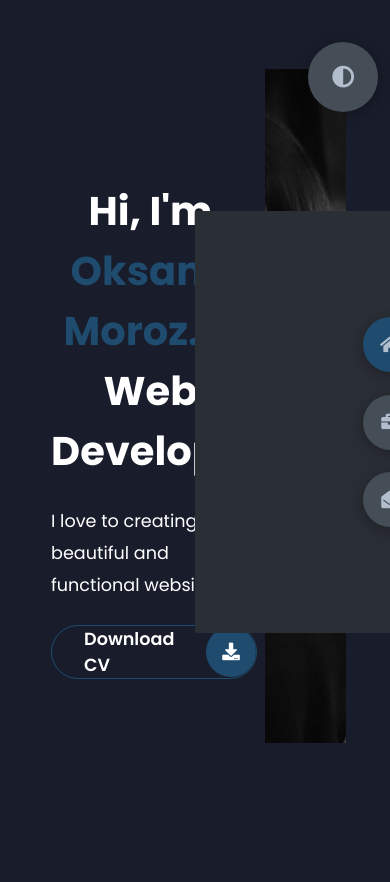
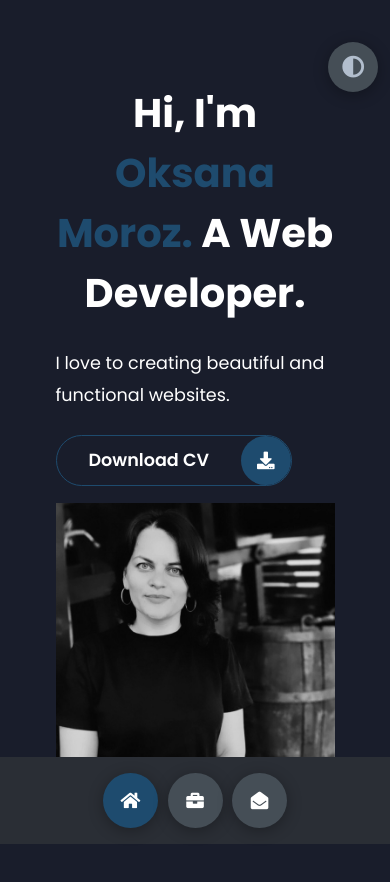
Before and after one commit to OkMoroz/portfolio, a plain HTML site: page index.html in a window 390 px wide. Drawn offline with Linux system fonts and the light colour scheme.

Commit message:
fixed mobile version

```diff
--- a/index.html
+++ b/index.html
@@ -7,7 +7,6 @@
     <meta name="viewport" content="width=device-width, initial-scale=1.0">
     <title>Portfolio</title>
     <link rel="stylesheet" href="styles/styles.css">
-    <link rel="stylesheet" href="dist/styles.css">
     <link rel="preconnect" href="https://fonts.googleapis.com">
     <link rel="preconnect" href="https://fonts.gstatic.com" crossorigin>
     <link rel="stylesheet" href="https://cdnjs.cloudflare.com/ajax/libs/font-awesome/5.15.4/css/all.min.css"
--- a/styles/_media.scss
+++ b/styles/_media.scss
@@ -1,39 +1,43 @@
+@media screen and (max-width: 600px) {
+    header {
+        padding: 0;
+    }
 
-@media screen and (max-width: 600px) {
-    header{
-        padding: 0 !important;
-    }
-    .theme-btn{
+    .theme-btn {
         width: 50px;
         height: 50px;
     }
-    .header-content{
+
+    .header-content {
         grid-template-columns: repeat(1, 1fr);
         padding-bottom: 6rem;
     }
 
-    .left-header{
-        .h-shape{
+    .left-header {
+        .h-shape {
             display: none;
         }
     }
-    .right-header{
+
+    .right-header {
         grid-row: 1;
-        padding-right: 0rem !important;
+        padding-right: 0rem;
         width: 90%;
         margin: 0 auto;
-        .name{
-            font-size: 2.5rem !important;
+
+        .name {
+            font-size: 2.5rem;
             text-align: center;
             padding-top: 3rem;
         }
     }
-    .header-content .left-header .image{
+
+    .header-content .left-header .image {
         margin: 0 auto;
         width: 90%;
     }
 
-    .controls{
+    .controls {
         top: auto;
         bottom: 0;
         flex-direction: row;
@@ -41,182 +45,193 @@
         left: 50%;
         transform: translateX(-50%);
         width: 100%;
-        background-color: var(--color-grey-5);
-        .control{
+        .control {
             margin: 1rem .3rem;
         }
     }
 
-    .container{
-        padding: 2rem 2.5rem !important;
+    .container {
+        padding: 2rem 2.5rem;
     }
 
-    .portfolios{
+    .portfolios {
         grid-template-columns: repeat(1, 1fr);
         padding-bottom: 6rem;
         margin-top: 1rem;
     }
 
-    .contact-content-con{
+    .contact-content-con {
         flex-direction: column;
-        .right-contact{
+
+        .right-contact {
             margin-left: 0;
             margin-top: 2.5rem;
         }
+    }
 
-    }
-    .contact-content-con .right-contact .i-c-2{
+    .contact-content-con .right-contact .i-c-2 {
         flex-direction: column;
     }
-    .contact-content-con .right-contact .i-c-2 :last-child{
+
+    .contact-content-con .right-contact .i-c-2 :last-child {
         margin-left: 0;
         margin-top: 1.5rem;
     }
 
-    .contact-content-con .right-contact{
+    .contact-content-con .right-contact {
         margin-bottom: 6rem;
     }
 
-    .contact-item{
+    .contact-item {
         flex-direction: column;
         margin: 1rem 0;
-        p{
+
+        p {
             font-size: 15px;
             color: var(--color-grey-2);
         }
-        span{
+
+        span {
             font-size: 15px;
         }
-        .icon{
+
+        .icon {
             grid-template-columns: 25px 1fr;
         }
     }
 
+    .main-title {
+        h2 {
+            font-size: 2rem;
 
-    .main-title{
-        h2{
-            font-size: 2rem;
-            span{
+            span {
                 font-size: 2.3rem;
             }
-            .bg-text{
+
+            .bg-text {
                 font-size: 2.3rem;
             }
         }
     }
 }
 
-@media screen and (max-width:1432px){
-    .container{
+@media screen and (max-width: 1432px) {
+    .container {
         padding: 7rem 11rem;
     }
 
-    .contact-content-con{
+    .contact-content-con {
         flex-direction: column;
-        .right-contact{
+
+        .right-contact {
             margin-left: 0;
             margin-top: 2.5rem;
         }
+    }
 
-    }
-    .contact-content-con .right-contact .i-c-2{
+    .contact-content-con .right-contact .i-c-2 {
         flex-direction: column;
     }
-    .contact-content-con .right-contact .i-c-2 :last-child{
+
+    .contact-content-con .right-contact .i-c-2 :last-child {
         margin-left: 0;
         margin-top: 1.5rem;
     }
 
-    .contact-content-con .right-contact{
+    .contact-content-con .right-contact {
         margin-bottom: 6rem;
     }
 
-    .main-title{
-        h2{
-            .bg-text{
+    .main-title {
+        h2 {
+            .bg-text {
                 font-size: 5.5rem;
             }
         }
     }
-
 }
 
-
-
-
-@media screen and (max-width:1250px){
-    .portfolios{
+@media screen and (max-width: 1250px) {
+    .portfolios {
         grid-template-columns: repeat(2, 1fr);
     }
-    .header-content .right-header{
+
+    .header-content .right-header {
         padding-right: 9rem;
     }
+}
 
-}
-@media screen and (max-width:660px){
-    .portfolios{
+@media screen and (max-width: 660px) {
+    .portfolios {
         grid-template-columns: repeat(1, 1fr);
     }
 }
 
-@media screen and (max-width:1070px){
-    .main-title{
-        h2{
+@media screen and (max-width: 1070px) {
+    .main-title {
+        h2 {
             font-size: 4rem;
-            span{
+
+            span {
                 font-size: 4rem;
             }
-            .bg-text{
+
+            .bg-text {
                 font-size: 4.5rem;
             }
         }
     }
 }
 
-@media screen and (max-width:970px){
-    .container{
+@media screen and (max-width: 970px) {
+    .container {
         padding: 7rem 6rem;
     }
 
-    .header-content{
+    .header-content {
         grid-template-columns: repeat(1, 1fr);
         padding-bottom: 6rem;
     }
 
-    .left-header{
-        .h-shape{
+    .left-header {
+        .h-shape {
             display: none;
         }
-        .image{
-            width: 90% !important;
-            margin: 0 auto !important;
 
+        .image {
+            width: 90%;
+            margin: 0 auto;
         }
     }
-    .right-header{
+
+    .right-header {
         grid-row: 1;
-        padding-right: 0rem !important;
+        padding-right: 0rem;
         width: 90%;
         margin: 0 auto;
-        .name{
-            font-size: 2.5rem !important;
+
+        .name {
+            font-size: 2.5rem;
             text-align: center;
             padding-top: 3rem;
         }
     }
 }
-@media screen and (max-width:700px){
-    .container{
+
+@media screen and (max-width: 700px) {
+    .container {
         padding: 7rem 3rem;
     }
 
-    .main-title{
-        h2{
+    .main-title {
+        h2 {
             font-size: 3rem;
-            span{
+
+            span {
                 font-size: 3rem;
             }
-            .bg-text{
+
+            .bg-text {
                 font-size: 4rem;
             }
         }
--- a/styles/styles.scss
+++ b/styles/styles.scss
@@ -1,3 +1,5 @@
+@use "./media" as *;
+
 * {
   margin: 0;
   padding: 0;
@@ -101,7 +103,6 @@ section {
   .control {
     padding: 1rem;
     cursor: pointer;
-    background-color: var(--color-grey-4);
     color: var(--color-grey-2);
     width: 55px;
     height: 55px;
@@ -427,5 +428,4 @@ section {
     }
   }
 
-  @import "./media";
 }
```
Also changed, not shown: app.js (+4 -4 lines), dist/styles.css (deleted), 2 other files.
